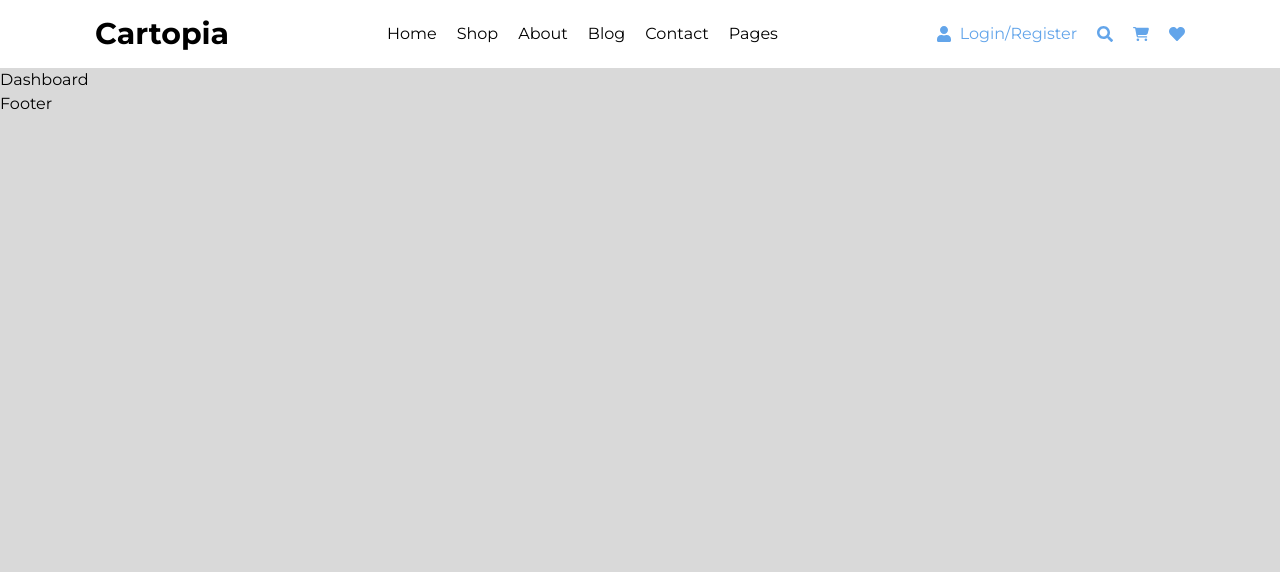
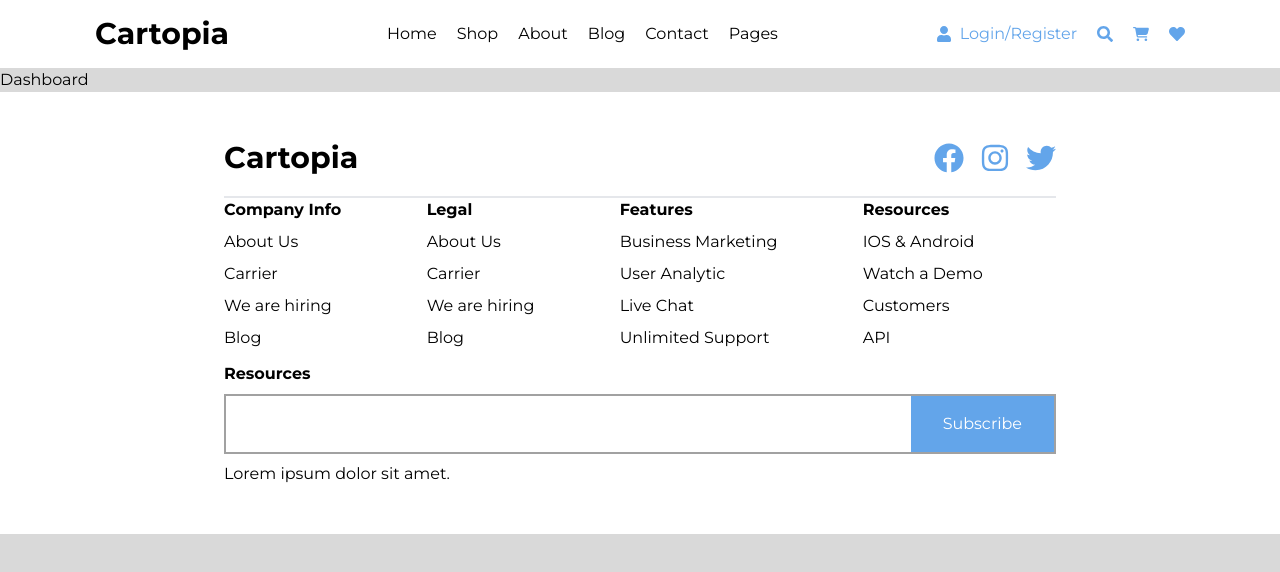
Before and after one commit to chriistopher1/cartopia, a React (Vite) app: page / in a window 1280 px wide. Shown: the top 572 px of the page. Built offline with nearby package versions, Linux system fonts and the light colour scheme.

Commit message:
navbar and footer

```diff
--- a/src/components/Footer.tsx
+++ b/src/components/Footer.tsx
@@ -1,6 +1,66 @@
+import { FaFacebook, FaInstagram, FaTwitter } from "react-icons/fa";
+
+const iconCss = "text-2xl md:text-3xl"
+
+const itemCss = "flex flex-col gap-2 grow"
+
+const titleCss = "font-bold"
+
 const Footer = () => {
   return (
-    <div>Footer</div>
+    <footer className="bg-white px-8 py-12 sm:px-16 lg:px-56">
+
+      <div className="flex justify-between border-b-2 pb-5">
+        <h2 className="text-2xl md:text-3xl font-bold">Cartopia</h2>
+        <div className="flex items-center gap-4 text-[#63a5ea]">
+          <FaFacebook className={`${iconCss}`}/>
+          <FaInstagram className={`${iconCss}`}/>
+          <FaTwitter className={`${iconCss}`}/>
+        </div>
+      </div>
+
+      <div className="flex flex-wrap gap-6 md:gap-3 justify-evenly">
+        <div className={`${itemCss}`} >
+          <h2 className={`${titleCss}`}>Company Info</h2>
+          <div>About Us</div>
+          <div>Carrier</div>
+          <div>We are hiring</div>
+          <div>Blog</div>
+        </div>
+        <div className={`${itemCss}`} >
+          <h2 className={`${titleCss}`}>Legal</h2>
+          <div>About Us</div>
+          <div>Carrier</div>
+          <div>We are hiring</div>
+          <div>Blog</div>
+        </div>
+        <div className={`${itemCss}`} >
+          <h2 className={`${titleCss}`}>Features</h2>
+          <div>Business Marketing</div>
+          <div>User Analytic</div>
+          <div>Live Chat</div>
+          <div>Unlimited Support</div>
+        </div>
+        <div className={`${itemCss}`} >
+          <h2 className={`${titleCss}`}>Resources</h2>
+          <div>IOS & Android</div>
+          <div>Watch a Demo</div>
+          <div>Customers</div>
+          <div>API</div>
+        </div>
+        <div className={`${itemCss}`} >
+          <h2 className={`${titleCss}`}>Resources</h2>
+          <div className="flex border-2 border-[#a1a1a1]">
+          <input type="text" className="w-full border-transparent focus:border-transparent focus:ring-0"></input>
+          <div className="text-white bg-[#63a5ea] px-8 py-4">Subscribe</div>
+          </div>
+
+          <span>Lorem ipsum dolor sit amet.</span>
+        </div>
+
+      </div>
+
+    </footer>
   )
 }
 
--- a/src/components/Navbar.tsx
+++ b/src/components/Navbar.tsx
@@ -22,9 +22,9 @@ const Navbar = () => {
           aria-expanded="false"
         >
           <span className="sr-only">Open main menu</span>
-          <IoMenu />
+          <IoMenu className="text-4xl"/>
         </button>
-        <div id="navbar-default" className="flex flex-col gap-2 py-5 items-center w-full lg:hidden ">
+        <div id="navbar-default" className="hidden flex flex-col gap-2 py-5 items-center w-full lg:hidden">
           <Link to={""} className={`${mobileViewCss}`}>Home</Link>
           <Link to={""} className={`${mobileViewCss}`}>Shop</Link>
           <Link to={""} className={`${mobileViewCss}`}>About</Link>
--- a/src/index.css
+++ b/src/index.css
@@ -17,12 +17,12 @@
   color-scheme: light dark;
   color: black;
   background-color: #d9d9d9;
-/*
+
   font-synthesis: none;
   text-rendering: optimizeLegibility;
   -webkit-font-smoothing: antialiased;
   -moz-osx-font-smoothing: grayscale;
-  text-decoration: none; */
+  text-decoration: none;
 }
 
 body {
```
